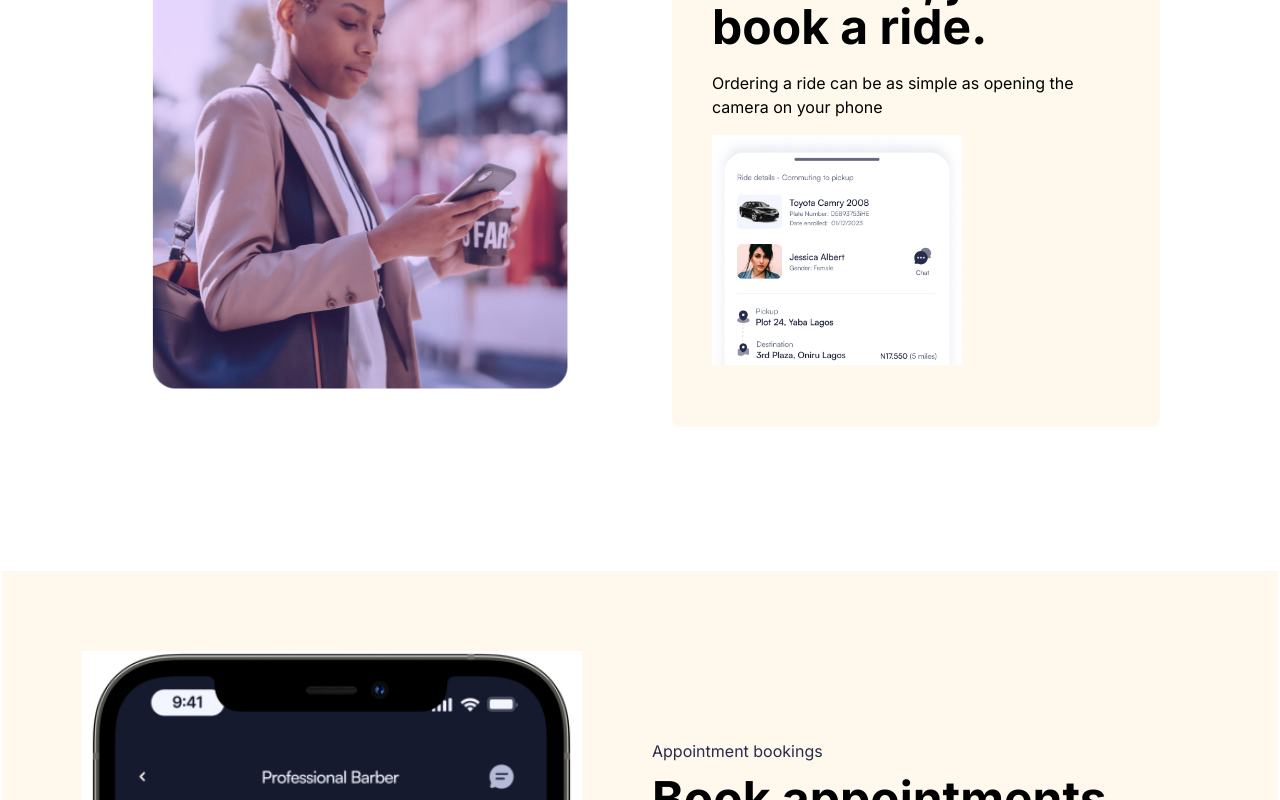
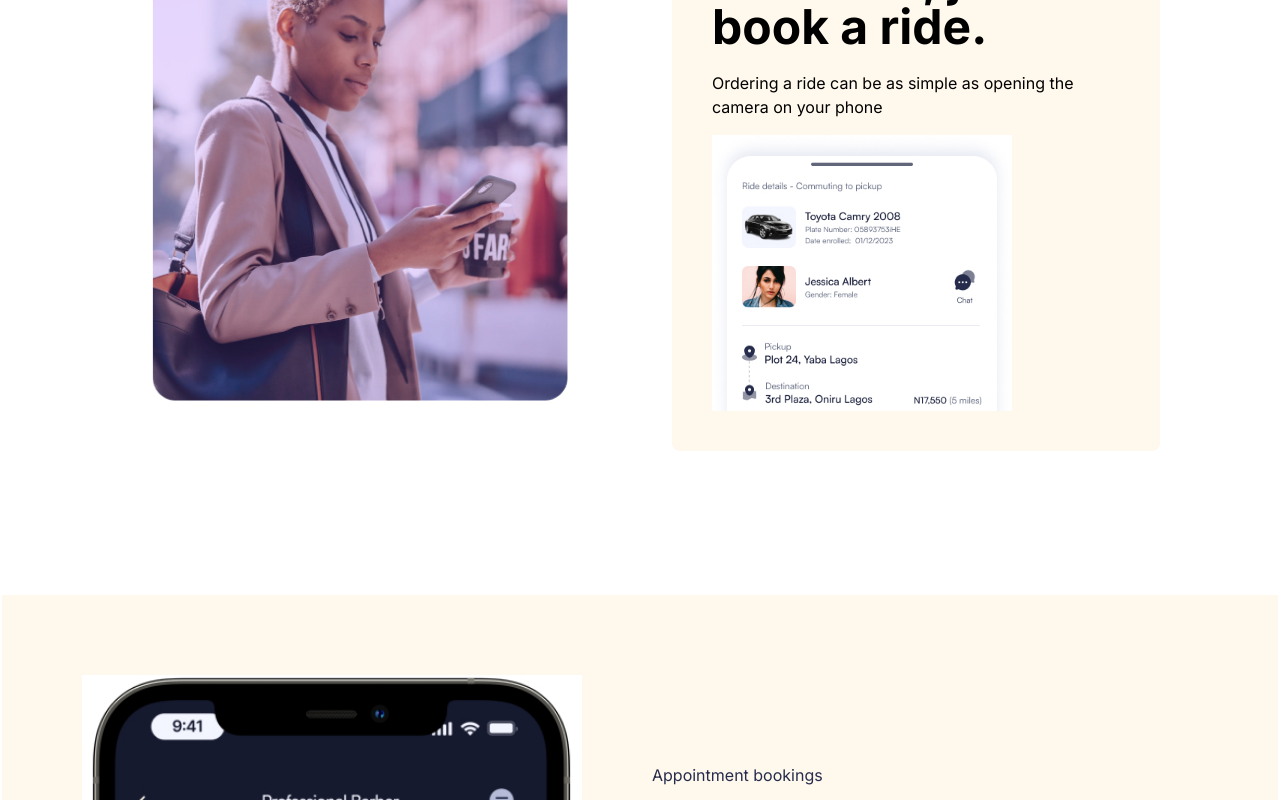
Before and after one commit to HelenJonathan/tdbizz-website, a Next.js app: page / in a window 1280 px wide. Shown: the part 1760-2560 px from the top of the page. Built offline with nearby package versions, Linux system fonts and the light colour scheme.

Commit message:
Update HomeSection.jsx

```diff
--- a/src/app/components/HomeSection.jsx
+++ b/src/app/components/HomeSection.jsx
@@ -88,8 +88,8 @@ const HomeSection = () => {
             <Image
               src="/locations.jpg"
               alt="Google-button"
-              width="250"
-              height="150"
+              width="300"
+              height="200"
             />
           </div>
         </div>
@@ -182,7 +182,7 @@ const HomeSection = () => {
               </button>
               <button className="rounded">
                 <Image
-                  src="/TransappStore.jpg"
+                  src="/TransAppStore.jpg"
                   alt="AppStore-button"
                   width="150"
                   height="90"
```
